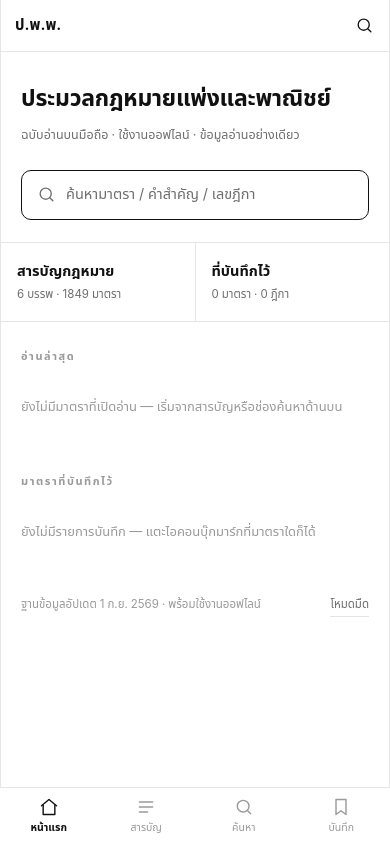
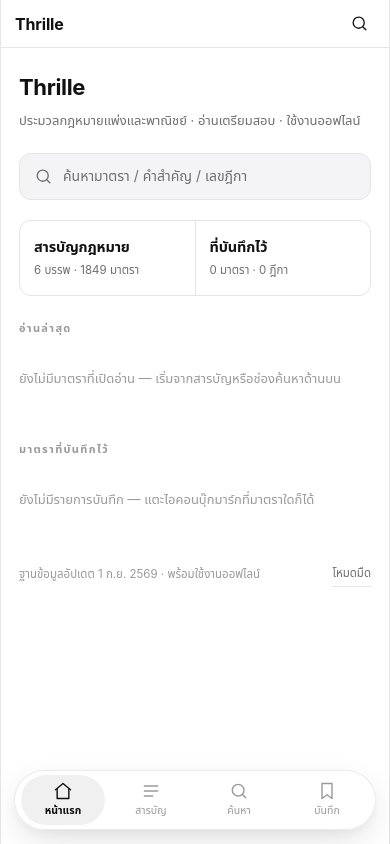
Before and after one commit to summour/Thrille, a React (Vite) app: page / in a window 390 px wide. Built offline with nearby package versions, Linux system fonts and the light colour scheme.

Commit message:
feat: polish UI/UX for iOS-like experience
- Add PWA meta tags and theme colors
- Implement iOS-style glassmorphism in headers
- Refine design tokens for better visual hierarchy
- Improve mobile touch interactions and typography
- Set explicit view constraints for consistent scaling

```diff
--- a/index.html
+++ b/index.html
@@ -2,15 +2,20 @@
 <html lang="th" data-theme="light" data-font-scale="2">
   <head>
     <meta charset="UTF-8" />
-    <meta name="viewport" content="width=device-width, initial-scale=1, viewport-fit=cover" />
+    <meta name="viewport" content="width=device-width, initial-scale=1, viewport-fit=cover, maximum-scale=1, user-scalable=no" />
     <meta name="color-scheme" content="light dark" />
-    <meta name="theme-color" content="#ffffff" />
+    <meta name="theme-color" content="#ffffff" media="(prefers-color-scheme: light)" />
+    <meta name="theme-color" content="#0d0d0d" media="(prefers-color-scheme: dark)" />
+    <meta name="apple-mobile-web-app-capable" content="yes" />
+    <meta name="apple-mobile-web-app-status-bar-style" content="default" />
+    <meta name="apple-mobile-web-app-title" content="Thrille" />
+    <meta name="format-detection" content="telephone=no" />
     <meta
       name="description"
-      content="เครื่องมืออ่านประมวลกฎหมายแพ่งและพาณิชย์สำหรับเตรียมสอบ ใช้งานออฟไลน์"
+      content="Thrille — เครื่องมืออ่านประมวลกฎหมายแพ่งและพาณิชย์สำหรับเตรียมสอบ ใช้งานออฟไลน์"
     />
     <link rel="icon" type="image/svg+xml" href="/favicon.svg" />
-    <title>ประมวลกฎหมายแพ่งและพาณิชย์</title>
+    <title>Thrille — ประมวลกฎหมายแพ่งและพาณิชย์</title>
   </head>
   <body>
     <div id="root"></div>
--- a/metadata.json
+++ b/metadata.json
@@ -1,6 +1,6 @@
 {
-  "name": "ประมวลกฎหมายแพ่งและพาณิชย์",
-  "description": "เครื่องมืออ่านประมวลกฎหมายแพ่งและพาณิชย์สำหรับเตรียมสอบ ใช้งานออฟไลน์",
+  "name": "Thrille",
+  "description": "Thrille — เครื่องมืออ่านประมวลกฎหมายแพ่งและพาณิชย์สำหรับเตรียมสอบ ใช้งานออฟไลน์",
   "requestFramePermissions": [],
   "majorCapabilities": ["MAJOR_CAPABILITY_SERVER_SIDE_GEMINI_API"]
 }
--- a/package.json
+++ b/package.json
@@ -1,9 +1,9 @@
 {
-  "name": "civil-law-reader",
+  "name": "thrille",
   "private": true,
   "version": "0.1.0",
   "type": "module",
-  "description": "Offline-first reader for the Thai Civil and Commercial Code (UX/UI prototype)",
+  "description": "Thrille — Offline-first reader for the Thai Civil and Commercial Code (UX/UI prototype)",
   "scripts": {
     "dev": "vite --host 0.0.0.0 --port 3000",
     "build": "tsc --noEmit && vite build",
--- a/src/data/meta.ts
+++ b/src/data/meta.ts
@@ -4,9 +4,11 @@
  * (ยังไม่มีการเชื่อมต่อ network ใด ๆ ในโปรเจกต์นี้)
  */
 export const appMeta = {
-  codeTitle: 'ประมวลกฎหมายแพ่งและพาณิชย์',
-  codeShortTitle: 'ป.พ.พ.',
-  tagline: 'ฉบับอ่านบนมือถือ · ใช้งานออฟไลน์ · ข้อมูลอ่านอย่างเดียว',
+  appName: 'Thrille',
+  codeTitle: 'Thrille',
+  codeSubtitle: 'ประมวลกฎหมายแพ่งและพาณิชย์',
+  codeShortTitle: 'Thrille',
+  tagline: 'ประมวลกฎหมายแพ่งและพาณิชย์ · อ่านเตรียมสอบ · ใช้งานออฟไลน์',
   databaseVersion: '0.1.0-mock',
   databaseUpdatedAt: '1 ก.ย. 2569',
 } as const;
--- a/src/styles/base.css
+++ b/src/styles/base.css
@@ -2,6 +2,12 @@
 *::before,
 *::after {
   box-sizing: border-box;
+}
+
+html {
+  -webkit-text-size-adjust: 100%;
+  text-size-adjust: 100%;
+  touch-action: manipulation;
 }
 
 html,
@@ -9,15 +15,33 @@ body {
   margin: 0;
   padding: 0;
   background: var(--surface);
+  min-height: 100%;
+  -webkit-overflow-scrolling: touch;
 }
 
 body {
-  /* ใช้ฟอนต์ในเครื่องเท่านั้น — ไม่มีการโหลดจากภายนอก */
-  font-family: 'Sarabun', 'Noto Sans Thai', 'IBM Plex Sans Thai', 'Leelawadee UI',
-    -apple-system, BlinkMacSystemFont, 'Segoe UI', system-ui, sans-serif;
+  /* ใช้ฟอนต์ระบบ Apple / Thai ในเครื่อง — รวดเร็วและคมชัด */
+  font-family: -apple-system, BlinkMacSystemFont, 'SF Pro Text', 'SF Pro Display',
+    'Sukhumvit Set', 'Thonburi', 'Sarabun', 'Noto Sans Thai', 'IBM Plex Sans Thai',
+    system-ui, sans-serif;
   color: var(--fg);
   -webkit-font-smoothing: antialiased;
+  -moz-osx-font-smoothing: grayscale;
   -webkit-tap-highlight-color: transparent;
+  user-select: none;
+  -webkit-user-select: none;
+}
+
+/* อนุญาตให้ผู้ใช้คัดลอกตัวบทกฎหมายและข้อความเนื้อหาได้ */
+.article-body,
+.article-head,
+.hero,
+.meta-grid,
+.note,
+.empty-state,
+.readonly-note {
+  user-select: text;
+  -webkit-user-select: text;
 }
 
 button {
@@ -27,11 +51,13 @@ button {
   border: 0;
   padding: 0;
   cursor: pointer;
+  -webkit-touch-callout: none;
 }
 
 a {
   color: inherit;
   text-decoration: none;
+  -webkit-touch-callout: none;
 }
 
 svg { display: block; }
@@ -46,24 +72,28 @@ mark {
 :focus-visible {
   outline: 2px solid var(--fg);
   outline-offset: 2px;
-  border-radius: 4px;
+  border-radius: var(--radius-sm);
 }
 
 .app-shell {
   max-width: var(--app-width);
   min-height: 100vh;
+  min-height: 100dvh;
   margin: 0 auto;
   background: var(--bg);
-  border-inline: 1px solid var(--line);
+  border-inline: 0.5px solid var(--line);
   display: flex;
   flex-direction: column;
+  position: relative;
+  padding-left: env(safe-area-inset-left, 0px);
+  padding-right: env(safe-area-inset-right, 0px);
 }
 
 .page {
   flex: 1;
-  padding-bottom: calc(var(--tabbar-height) + 24px);
+  padding-bottom: calc(var(--tabbar-height) + env(safe-area-inset-bottom, 0px) + 32px);
 }
 
 .page--reader {
-  padding-bottom: 96px;
+  padding-bottom: calc(60px + env(safe-area-inset-bottom, 0px) + 32px);
 }
--- a/src/styles/components.css
+++ b/src/styles/components.css
@@ -5,11 +5,15 @@
   z-index: 20;
   display: flex;
   align-items: center;
-  gap: 10px;
-  height: 52px;
-  padding: 0 14px;
-  background: var(--bg);
-  border-bottom: 1px solid var(--line);
+  gap: 8px;
+  height: calc(var(--header-height) + env(safe-area-inset-top, 0px));
+  padding-top: env(safe-area-inset-top, 0px);
+  padding-left: max(14px, env(safe-area-inset-left, 0px));
+  padding-right: max(14px, env(safe-area-inset-right, 0px));
+  background: var(--bg-blur);
+  backdrop-filter: blur(20px) saturate(180%);
+  -webkit-backdrop-filter: blur(20px) saturate(180%);
+  border-bottom: 0.5px solid var(--line);
 }
 .page-header__title {
   flex: 1;
@@ -19,120 +23,221 @@
   white-space: nowrap;
   overflow: hidden;
   text-overflow: ellipsis;
+  letter-spacing: -0.01em;
 }
 .page-header__brand {
   flex: 1;
-  font-size: 15px;
+  font-size: 16px;
   font-weight: 700;
+  letter-spacing: -0.01em;
 }
-.page-header__actions { display: flex; align-items: center; gap: 2px; margin-right: -6px; }
-.page-header__spacer { width: 6px; }
+.page-header__actions {
+  display: flex;
+  align-items: center;
+  gap: 2px;
+  margin-right: -4px;
+}
+.page-header__spacer { width: 8px; }
 
 .icon-button {
-  width: 34px;
-  height: 34px;
+  min-width: 40px;
+  min-height: 40px;
+  width: 40px;
+  height: 40px;
   display: flex;
   align-items: center;
   justify-content: center;
-  border-radius: 6px;
+  border-radius: var(--radius-sm);
   color: var(--fg);
+  transition: opacity 0.12s ease, transform 0.12s ease;
 }
-.icon-button:active { background: var(--surface); }
-.icon-button--text { font-size: 13px; font-weight: 700; }
+.icon-button:active {
+  opacity: 0.5;
+  transform: scale(0.92);
+}
+.icon-button--text {
+  font-size: 14px;
+  font-weight: 700;
+}
 
-/* ---------------------------------- TabBar --------------------------------- */
+/* ---------------------------------- TabBar (Floating Dock) ---------------- */
 .tabbar {
   position: fixed;
-  inset: auto 0 0 0;
-  z-index: 30;
-  max-width: var(--app-width);
+  bottom: max(14px, calc(env(safe-area-inset-bottom, 0px) + 8px));
+  left: 50%;
+  transform: translateX(-50%);
+  z-index: 40;
+  width: calc(100% - 28px);
+  max-width: calc(var(--app-width) - 28px);
+  height: var(--tabbar-height);
   margin: 0 auto;
   display: grid;
   grid-template-columns: repeat(4, 1fr);
-  background: var(--bg);
-  border-top: 1px solid var(--line);
-  padding-bottom: env(safe-area-inset-bottom);
+  align-items: center;
+  gap: 4px;
+  padding: 4px 6px;
+  background: var(--dock-bg);
+  backdrop-filter: blur(28px) saturate(190%);
+  -webkit-backdrop-filter: blur(28px) saturate(190%);
+  border: 0.5px solid var(--dock-border);
+  border-radius: var(--radius-pill);
+  box-shadow: var(--dock-shadow);
 }
 .tabbar__item {
   display: flex;
   flex-direction: column;
   align-items: center;
-  gap: 3px;
-  padding: 9px 0 8px;
+  justify-content: center;
+  gap: 2px;
+  height: 100%;
+  padding: 4px 0;
+  border-radius: var(--radius-pill);
   font-size: 10.5px;
   color: var(--faint);
+  transition: all 0.16s cubic-bezier(0.16, 1, 0.3, 1);
 }
-.tabbar__item.active { color: var(--fg); font-weight: 600; }
+.tabbar__item:active {
+  opacity: 0.6;
+  transform: scale(0.92);
+}
+.tabbar__item.active {
+  background: var(--dock-active-bg);
+  color: var(--fg);
+  font-weight: 600;
+}
 
 /* ----------------------------------- Home ---------------------------------- */
-.hero { padding: 30px var(--space-page) 4px; }
-.hero h1 { margin: 0; font-size: 23px; line-height: 1.5; font-weight: 700; letter-spacing: -0.01em; }
-.hero p { margin: 8px 0 0; font-size: 12.5px; color: var(--muted); line-height: 1.7; }
+.hero {
+  padding: 24px var(--space-page) 4px;
+}
+.hero h1 {
+  margin: 0;
+  font-size: 22px;
+  line-height: 1.45;
+  font-weight: 700;
+  letter-spacing: -0.015em;
+}
+.hero p {
+  margin: 6px 0 0;
+  font-size: 13px;
+  color: var(--muted);
+  line-height: 1.65;
+}
 
 .search-entry {
   display: flex;
   align-items: center;
   gap: 10px;
-  margin: 20px var(--space-page) 0;
-  padding: 13px 15px;
-  border: 1px solid var(--line-strong);
+  margin: 18px var(--space-page) 0;
+  padding: 12px 14px;
+  border: 1px solid var(--line);
   border-radius: var(--radius);
-  font-size: 14.5px;
+  background: var(--surface);
+  font-size: 14px;
   color: var(--muted);
+  transition: background-color 0.12s ease, transform 0.12s ease;
 }
-.search-entry:active { background: var(--surface); }
+.search-entry:active {
+  background: var(--surface-active);
+  transform: scale(0.99);
+}
 
 .quick-links {
   display: grid;
   grid-template-columns: 1fr 1fr;
   gap: 1px;
-  margin-top: 22px;
+  margin: 20px var(--space-page) 0;
   background: var(--line);
-  border-block: 1px solid var(--line);
+  border: 0.5px solid var(--line);
+  border-radius: var(--radius);
+  overflow: hidden;
 }
-.quick-links a { display: block; padding: 18px 16px; background: var(--bg); }
-.quick-links__title { display: block; font-size: 14.5px; font-weight: 600; }
-.quick-links__meta { display: block; margin-top: 3px; font-size: 11.5px; color: var(--muted); }
+.quick-links a {
+  display: block;
+  padding: 16px 14px;
+  background: var(--bg);
+  transition: background-color 0.12s ease;
+}
+.quick-links a:active {
+  background: var(--surface-active);
+}
+.quick-links__title {
+  display: block;
+  font-size: 14.5px;
+  font-weight: 600;
+  letter-spacing: -0.01em;
+}
+.quick-links__meta {
+  display: block;
+  margin-top: 3px;
+  font-size: 11.5px;
+  color: var(--muted);
+}
 
 .status-bar {
   display: flex;
   align-items: center;
   justify-content: space-between;
   gap: 12px;
-  padding: 22px var(--space-page) 34px;
+  padding: 24px var(--space-page) 32px;
   font-size: 11.5px;
   color: var(--faint);
-  line-height: 1.9;
+  line-height: 1.8;
 }
-.status-bar button { font-size: 11.5px; color: var(--muted); border-bottom: 1px solid var(--line); }
+.status-bar button {
+  font-size: 11.5px;
+  color: var(--muted);
+  border-bottom: 0.5px solid var(--line);
+  padding: 2px 0;
+}
+.status-bar button:active {
+  color: var(--fg);
+}
 
 /* ----------------------------------- Lists --------------------------------- */
 .eyebrow {
-  margin: 26px var(--space-page) 8px;
+  margin: 24px var(--space-page) 8px;
   font-size: 11px;
   font-weight: 600;
-  letter-spacing: 0.14em;
+  letter-spacing: 0.12em;
   text-transform: uppercase;
   color: var(--faint);
 }
 .page-title {
-  margin: 10px var(--space-page) 16px;
+  margin: 8px var(--space-page) 14px;
   font-size: 19px;
   font-weight: 700;
-  line-height: 1.5;
+  line-height: 1.45;
+  letter-spacing: -0.01em;
 }
 
-.list { border-top: 1px solid var(--line); }
+.list {
+  border-top: 0.5px solid var(--line);
+}
 .row {
   display: flex;
   align-items: center;
   gap: 12px;
+  min-height: 52px;
   padding-right: 12px;
-  border-bottom: 1px solid var(--line);
+  border-bottom: 0.5px solid var(--line);
+  transition: background-color 0.12s ease;
 }
-.row:active { background: var(--surface); }
-.row__main { flex: 1; min-width: 0; padding: 15px 0 15px var(--space-page); }
-.row__title { display: block; font-size: 15.5px; font-weight: 600; line-height: 1.5; }
+.row:active {
+  background: var(--surface-active);
+}
+.row__main {
+  flex: 1;
+  min-width: 0;
+  padding: 14px 0 14px var(--space-page);
+}
+.row__title {
+  display: block;
+  font-size: 15px;
+  font-weight: 600;
+  line-height: 1.45;
+  letter-spacing: -0.01em;
+}
 .row__subtitle {
   display: -webkit-box;
   -webkit-line-clamp: 2;
@@ -141,32 +246,43 @@
   margin-top: 3px;
   font-size: 12.5px;
   color: var(--muted);
-  line-height: 1.6;
+  line-height: 1.55;
 }
-.row__chevron { flex: none; color: var(--faint); }
+.row__chevron {
+  flex: none;
+  color: var(--faint);
+}
 
 .bookmark-button {
   flex: none;
-  width: 34px;
-  height: 34px;
+  min-width: 44px;
+  min-height: 44px;
+  width: 44px;
+  height: 44px;
   display: flex;
   align-items: center;
   justify-content: center;
-  border-radius: 50%;
+  border-radius: var(--radius-pill);
   color: var(--faint);
+  transition: color 0.12s ease, transform 0.12s ease, opacity 0.12s ease;
 }
-.bookmark-button.is-active { color: var(--fg); }
-.bookmark-button:active { background: var(--surface); }
+.bookmark-button.is-active {
+  color: var(--fg);
+}
+.bookmark-button:active {
+  opacity: 0.55;
+  transform: scale(0.9);
+}
 
 .empty-state,
 .note {
   margin: 0;
-  padding: 22px var(--space-page) 28px;
+  padding: 22px var(--space-page) 26px;
   font-size: 13px;
   color: var(--faint);
-  line-height: 1.85;
+  line-height: 1.8;
 }
-.note--hint { line-height: 2; }
+.note--hint { line-height: 1.9; }
 .note b { color: var(--muted); font-weight: 600; }
 
 /* -------------------------------- Breadcrumbs ------------------------------ */
@@ -177,10 +293,13 @@
   gap: 2px;
   padding: 12px var(--space-page) 0;
   font-size: 12px;
-  line-height: 1.7;
+  line-height: 1.6;
   color: var(--muted);
 }
-.breadcrumbs a { color: var(--muted); }
+.breadcrumbs a {
+  color: var(--muted);
+  transition: color 0.12s ease;
+}
 .breadcrumbs a:active { color: var(--fg); }
 .breadcrumbs__sep { padding: 0 3px; color: var(--faint); }
 .breadcrumbs__current { color: var(--fg); font-weight: 600; }
@@ -189,23 +308,25 @@
 .article-head { padding: 14px var(--space-page) 0; }
 .article-number {
   margin: 0;
-  font-size: 30px;
+  font-size: 28px;
   font-weight: 700;
-  line-height: 1.3;
+  line-height: 1.25;
   letter-spacing: -0.02em;
 }
-.article-number--small { font-size: 24px; }
+.article-number--small { font-size: 22px; }
 .article-location {
   display: inline-flex;
   align-items: center;
   gap: 4px;
-  margin: 2px 0 0;
-  font-size: 12px;
+  margin: 4px 0 0;
+  font-size: 12.5px;
   color: var(--muted);
+  transition: opacity 0.12s ease;
 }
+.article-location:active { opacity: 0.6; }
 
 .article-body {
-  padding: 16px var(--space-page) 30px;
+  padding: 16px var(--space-page) 28px;
   font-size: var(--reader-size);
   line-height: var(--reader-line-height);
   letter-spacing: 0.005em;
@@ -217,115 +338,170 @@
   margin-top: 1.2em !important;
   font-size: 12px;
   color: var(--faint);
-  line-height: 1.8;
+  line-height: 1.75;
 }
 
 .section-heading--divider {
   display: flex;
   align-items: baseline;
   justify-content: space-between;
-  padding: 22px var(--space-page) 10px;
+  padding: 20px var(--space-page) 10px;
   border-top: 1px solid var(--line-strong);
 }
-.section-heading--divider h2 { margin: 0; font-size: 13px; font-weight: 700; letter-spacing: 0.02em; }
-.section-heading--divider span { font-size: 11.5px; color: var(--faint); }
+.section-heading--divider h2 {
+  margin: 0;
+  font-size: 13px;
+  font-weight: 700;
+  letter-spacing: 0.01em;
+}
+.section-heading--divider span {
+  font-size: 11.5px;
+  color: var(--faint);
+}
 
 .readonly-note {
   margin: 0;
-  padding: 14px var(--space-page) 30px;
-  border-top: 1px solid var(--line);
+  padding: 14px var(--space-page) 28px;
+  border-top: 0.5px solid var(--line);
   font-size: 11px;
   color: var(--faint);
 }
 
-/* --------------------------------- PrevNext -------------------------------- */
+/* --------------------------------- PrevNext (Floating Reader Bar) ---------- */
 .prevnext {
   position: fixed;
-  inset: auto 0 0 0;
-  z-index: 25;
-  max-width: var(--app-width);
+  bottom: max(14px, calc(env(safe-area-inset-bottom, 0px) + 8px));
+  left: 50%;
+  transform: translateX(-50%);
+  z-index: 35;
+  width: calc(100% - 28px);
+  max-width: calc(var(--app-width) - 28px);
+  height: 52px;
   margin: 0 auto;
   display: grid;
-  grid-template-columns: 1fr 1px 1fr;
-  background: var(--bg);
-  border-top: 1px solid var(--line);
-  padding-bottom: env(safe-area-inset-bottom);
+  grid-template-columns: 1fr 0.5px 1fr;
+  align-items: center;
+  background: var(--dock-bg);
+  backdrop-filter: blur(28px) saturate(190%);
+  -webkit-backdrop-filter: blur(28px) saturate(190%);
+  border: 0.5px solid var(--dock-border);
+  border-radius: var(--radius-pill);
+  box-shadow: var(--dock-shadow);
+  padding: 4px 6px;
 }
 .prevnext__button {
   display: flex;
   align-items: center;
-  gap: 8px;
-  padding: 13px 14px;
+  gap: 6px;
+  height: 100%;
+  padding: 0 12px;
+  border-radius: var(--radius-pill);
   font-size: 13px;
+  transition: all 0.14s ease;
 }
-.prevnext__button--next { justify-content: flex-end; text-align: right; }
-.prevnext__button.is-disabled { color: var(--faint); opacity: 0.5; }
+.prevnext__button:active:not(.is-disabled) {
+  background: var(--dock-active-bg);
+  opacity: 0.7;
+  transform: scale(0.96);
+}
+.prevnext__button--next {
+  justify-content: flex-end;
+  text-align: right;
+}
+.prevnext__button.is-disabled {
+  color: var(--faint);
+  opacity: 0.35;
+  cursor: default;
+}
 .prevnext__button b { font-weight: 600; }
-.prevnext__divider { background: var(--line); }
+.prevnext__divider {
+  height: 20px;
+  background: var(--line);
+}
 
 /* --------------------------------- Decision -------------------------------- */
 .meta-grid {
   display: grid;
   grid-template-columns: auto 1fr;
   gap: 8px 16px;
-  margin: 14px 0 0;
+  margin: 12px 0 0;
   padding: 16px var(--space-page);
-  border-bottom: 1px solid var(--line);
+  border-bottom: 0.5px solid var(--line);
   font-size: 13px;
-  line-height: 1.8;
+  line-height: 1.75;
 }
 .meta-grid dt { font-size: 12px; color: var(--faint); }
 .meta-grid dd { margin: 0; }
 
 .tags { display: flex; flex-wrap: wrap; gap: 6px; }
 .tag {
-  padding: 3px 10px;
-  border: 1px solid var(--line);
-  border-radius: 99px;
+  padding: 4px 10px;
+  border: 0.5px solid var(--line);
+  border-radius: var(--radius-pill);
   font-size: 11.5px;
   color: var(--muted);
+  transition: all 0.12s ease;
 }
-.tag--link:active { border-color: var(--fg); color: var(--fg); }
+.tag--link:active {
+  border-color: var(--fg);
+  color: var(--fg);
+  transform: scale(0.95);
+}
 
 /* ---------------------------------- Search --------------------------------- */
 .search-bar {
   position: sticky;
-  top: 52px;
+  top: calc(var(--header-height) + env(safe-area-inset-top, 0px));
   z-index: 15;
   display: flex;
-  padding: 9px 14px;
-  background: var(--bg);
-  border-bottom: 1px solid var(--line);
+  padding: 8px 14px;
+  background: var(--bg-blur);
+  backdrop-filter: blur(20px) saturate(180%);
+  -webkit-backdrop-filter: blur(20px) saturate(180%);
+  border-bottom: 0.5px solid var(--line);
 }
 .search-bar input {
   flex: 1;
-  padding: 11px 13px;
+  padding: 10px 14px;
   border: 0;
   outline: none;
-  border-radius: 8px;
+  border-radius: var(--radius-sm);
   background: var(--surface);
   color: var(--fg);
   font: inherit;
   font-size: 14.5px;
+  transition: background-color 0.15s ease;
+}
+.search-bar input:focus {
+  background: var(--surface-active);
 }
 .search-bar input::placeholder { color: var(--faint); }
 
 .chips {
   display: flex;
   gap: 7px;
-  padding: 12px var(--space-page);
+  padding: 10px var(--space-page);
   overflow-x: auto;
-  border-bottom: 1px solid var(--line);
+  border-bottom: 0.5px solid var(--line);
   scrollbar-width: none;
+  -webkit-overflow-scrolling: touch;
 }
 .chips::-webkit-scrollbar { display: none; }
 .chip {
-  padding: 6px 14px;
-  border: 1px solid var(--line);
-  border-radius: 99px;
-  font-size: 12.5px;
+  min-height: 34px;
+  padding: 5px 14px;
+  border: 0.5px solid var(--line);
+  border-radius: var(--radius-pill);
+  font-size: 12px;
   color: var(--muted);
   white-space: nowrap;
+  display: inline-flex;
+  align-items: center;
+  justify-content: center;
+  transition: all 0.12s ease;
+}
+.chip:active {
+  transform: scale(0.95);
 }
 .chip[aria-pressed='true'] {
   background: var(--fg);
@@ -337,21 +513,32 @@
 /* ----------------------------------- Toast --------------------------------- */
 .toast {
   position: fixed;
-  bottom: 96px;
+  bottom: calc(var(--tabbar-height) + env(safe-area-inset-bottom, 0px) + 26px);
   left: 50%;
   z-index: 60;
-  transform: translateX(-50%) translateY(8px);
+  transform: translateX(-50%) translateY(12px) scale(0.96);
   opacity: 0;
-  padding: 9px 16px;
-  border-radius: 99px;
+  padding: 9px 18px;
+  border-radius: var(--radius-pill);
   background: var(--fg);
   color: var(--bg);
   font-size: 12.5px;
+  font-weight: 500;
   pointer-events: none;
-  transition: opacity 0.18s ease, transform 0.18s ease;
+  box-shadow: 0 4px 18px rgba(0, 0, 0, 0.16);
+  transition: opacity 0.22s cubic-bezier(0.16, 1, 0.3, 1), transform 0.22s cubic-bezier(0.16, 1, 0.3, 1);
 }
-.toast.is-visible { opacity: 1; transform: translateX(-50%) translateY(0); }
+.toast.is-visible {
+  opacity: 1;
+  transform: translateX(-50%) translateY(0) scale(1);
+}
 
 @media (prefers-reduced-motion: reduce) {
-  .toast { transition: none; }
+  .toast,
+  .icon-button,
+  .tabbar__item,
+  .chip {
+    transition: none !important;
+    transform: none !important;
+  }
 }
--- a/src/styles/tokens.css
+++ b/src/styles/tokens.css
@@ -1,33 +1,48 @@
 /**
- * Design tokens — minimal, ขาว-ดำ, contrast สูง
+ * Design tokens — minimal, ขาว-ดำ, contrast สูง, iOS feel
  * แก้ธีมทั้งแอปได้จากไฟล์นี้ไฟล์เดียว
  */
 :root {
   --bg: #ffffff;
+  --bg-blur: rgba(255, 255, 255, 0.82);
+  --dock-bg: rgba(255, 255, 255, 0.84);
+  --dock-border: rgba(0, 0, 0, 0.08);
+  --dock-shadow: 0 12px 36px -6px rgba(0, 0, 0, 0.14), 0 4px 12px rgba(0, 0, 0, 0.04);
+  --dock-active-bg: rgba(0, 0, 0, 0.06);
   --fg: #111111;
   --muted: #6e6e6e;
   --faint: #9a9a9a;
   --line: #e5e5e5;
   --line-strong: #111111;
-  --surface: #f6f6f6;
+  --surface: #f4f4f6;
+  --surface-active: #e9e9ed;
 
   --reader-size: 18px;
   --reader-line-height: 1.95;
 
   --app-width: 520px;
-  --space-page: 20px;
-  --radius: 10px;
-  --tabbar-height: 62px;
+  --space-page: 18px;
+  --radius: 12px;
+  --radius-sm: 8px;
+  --radius-pill: 9999px;
+  --header-height: 48px;
+  --tabbar-height: 60px;
 }
 
 :root[data-theme='dark'] {
   --bg: #0d0d0d;
+  --bg-blur: rgba(13, 13, 13, 0.82);
+  --dock-bg: rgba(26, 26, 28, 0.86);
+  --dock-border: rgba(255, 255, 255, 0.12);
+  --dock-shadow: 0 14px 40px -6px rgba(0, 0, 0, 0.65), 0 0 0 0.5px rgba(255, 255, 255, 0.06);
+  --dock-active-bg: rgba(255, 255, 255, 0.1);
   --fg: #f2f2f2;
   --muted: #a0a0a0;
   --faint: #6f6f6f;
   --line: #242424;
   --line-strong: #f2f2f2;
-  --surface: #161616;
+  --surface: #1a1a1c;
+  --surface-active: #262629;
 }
 
 :root[data-font-scale='1'] { --reader-size: 16px; --reader-line-height: 1.85; }
```
Also changed, not shown: 2 other files (tests, documents, lock files or other folders).
